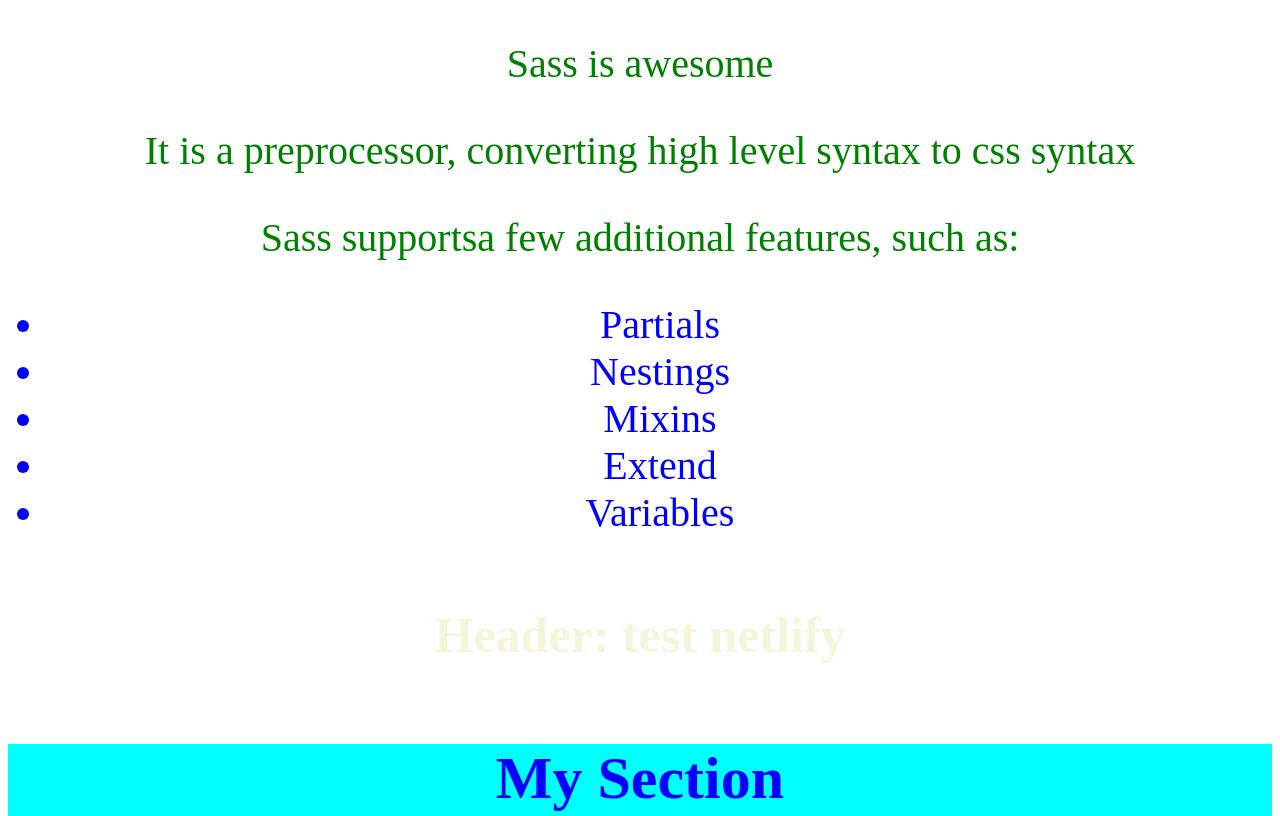
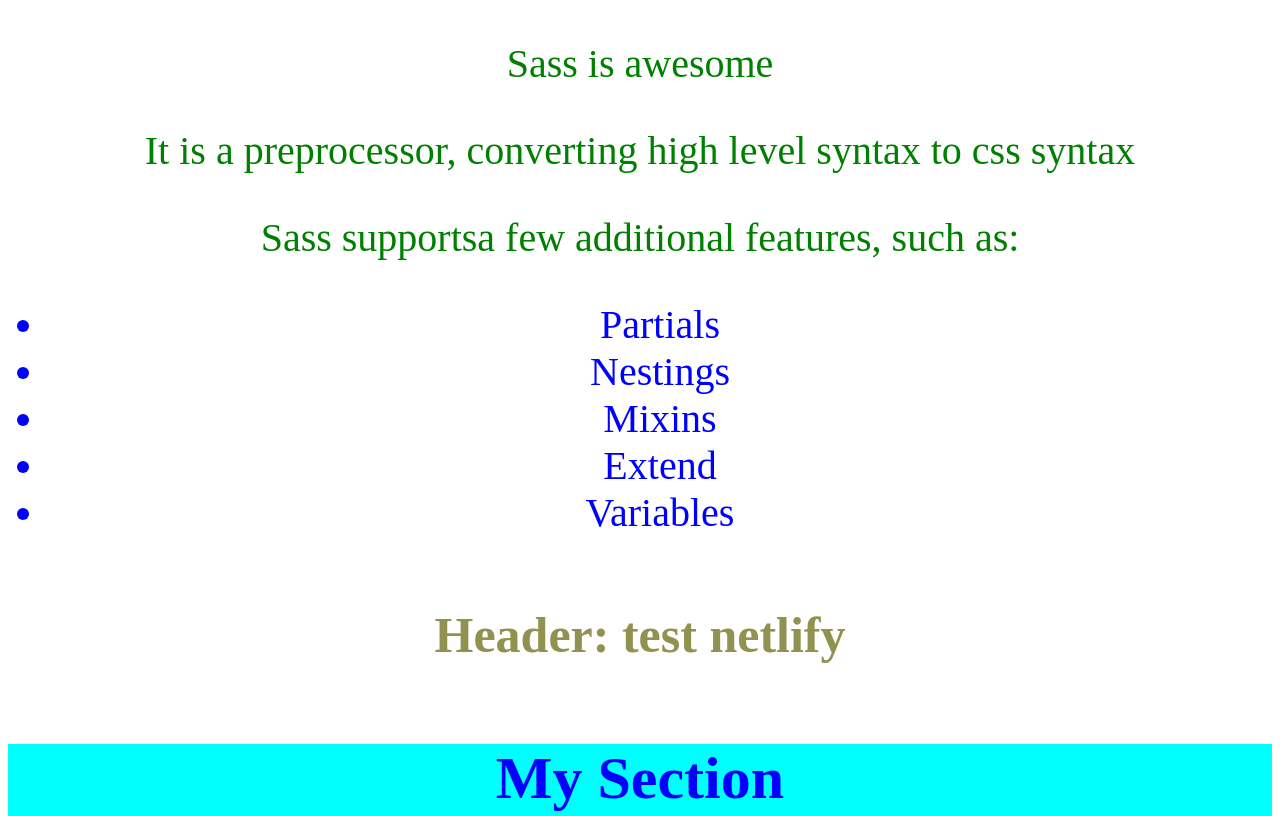
Before and after one commit to hey-chan/sass-repo, a plain HTML site: page index.html in a window 1280 px wide. Shown: the top 816 px of the page. Drawn offline with Linux system fonts and the light colour scheme.

Commit message:
Change main.scss

```diff
--- a/css/main.scss
+++ b/css/main.scss
@@ -9,7 +9,7 @@
 @mixin main-background{
     font-size: 50px;
     padding: 30px;
-    color:beige;
+    color:#919150;
 }
 
 header{
```
Also changed, not shown: css/main.css.
